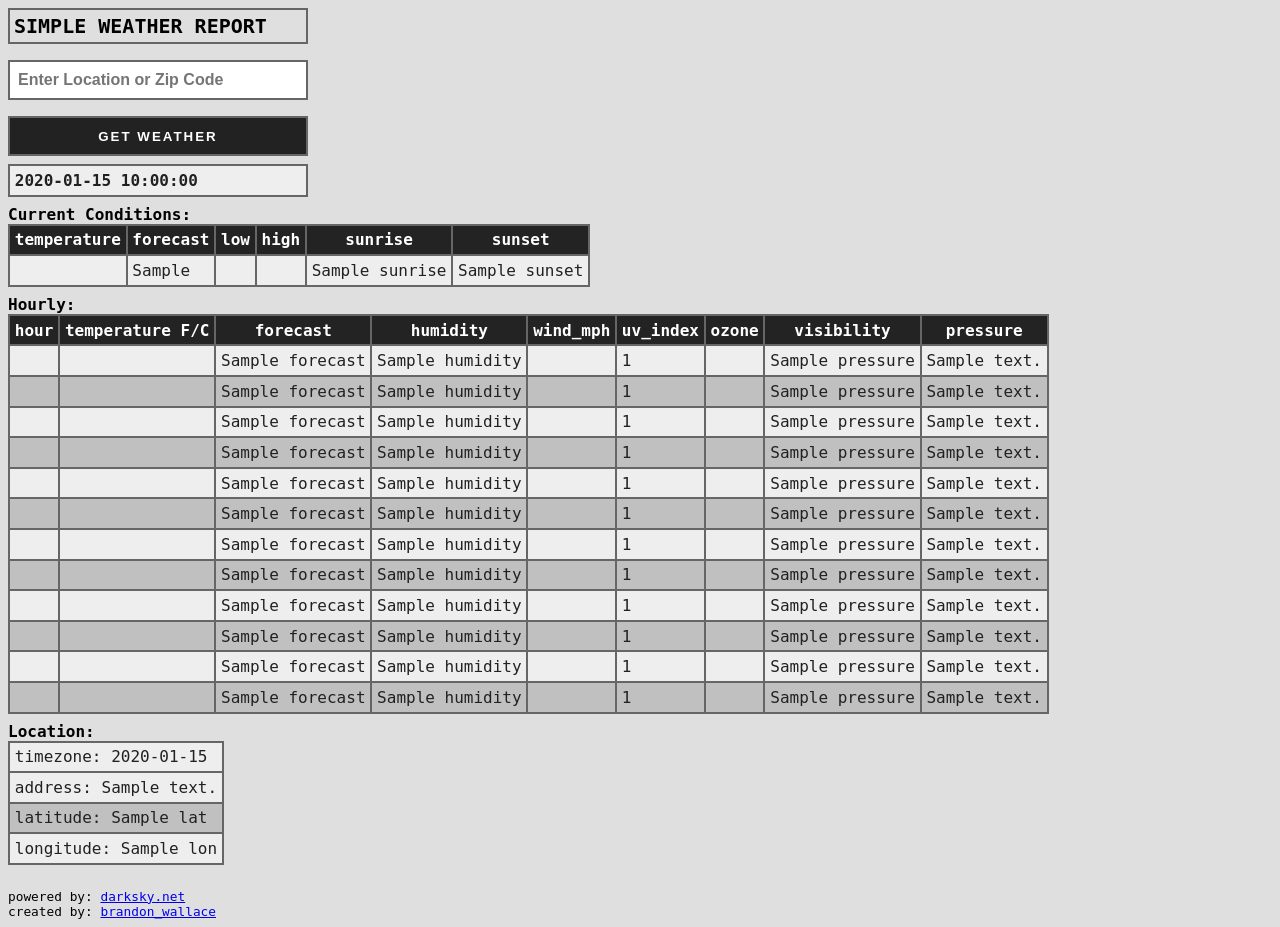
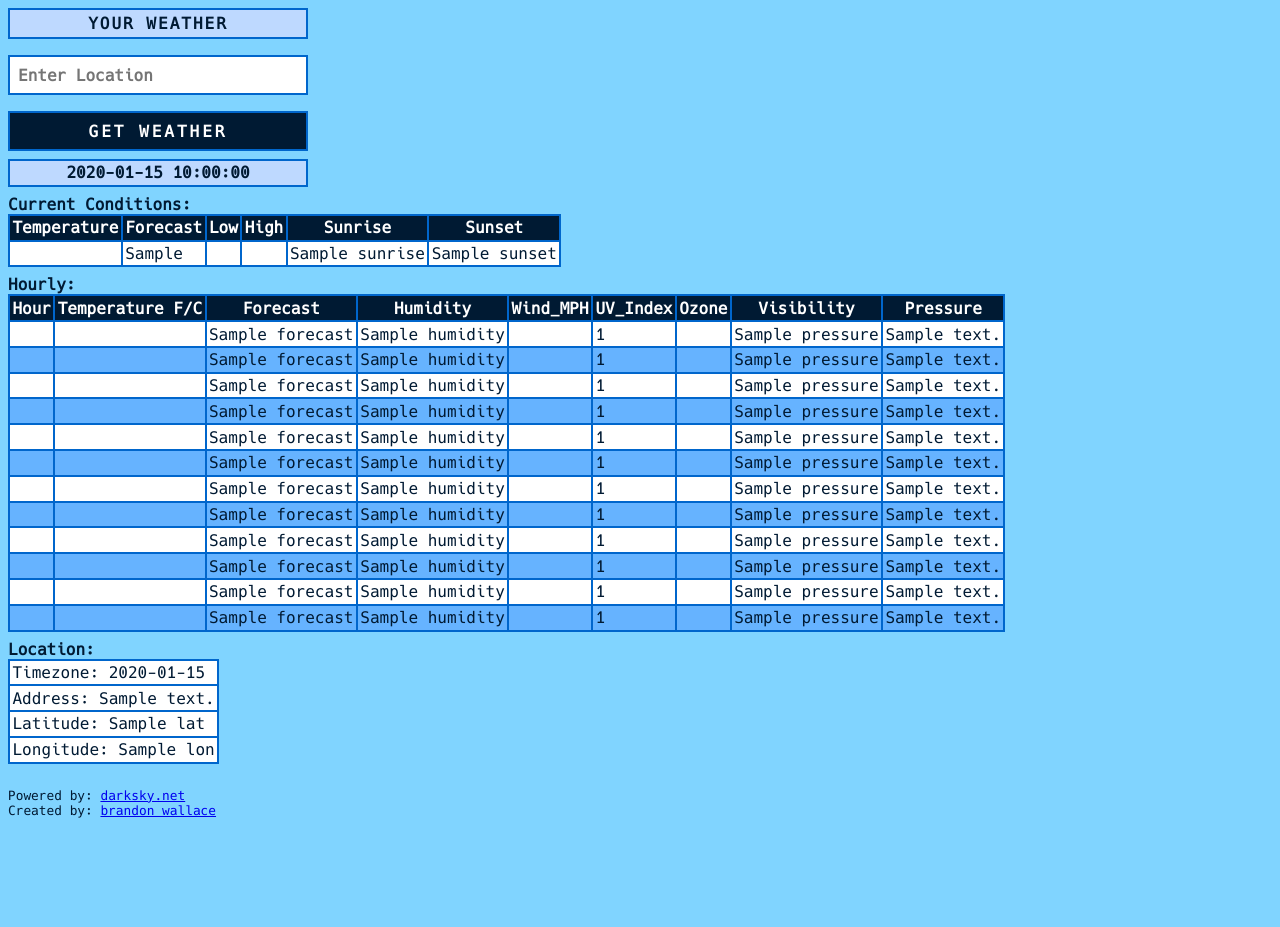
Before and after one commit to brandon-wallace/simpleweatherreport, a Flask app: template application/templates/weather.html in a window 1280 px wide. After the commit the page ends 818 px from the top, so only its background shows below. Run offline with Flask 2, Linux system fonts and the light colour scheme; the template is opened without the code that fills it: values that come from a table or form of the project are taken from there, most other values are stand-ins (such as "Sample title", 1, 10 or a date in 2020).

Commit message:
New look
Changes
* Blue theme
* Removed commented code

Added
* Custom font
* CSS variables
* Favicon

```diff
--- a/application/routes.py
+++ b/application/routes.py
@@ -83,7 +83,7 @@ def get_local_weather():
             hours.append(datetime.fromtimestamp(txt['time']).strftime("%H"))
             temps.append(txt['temperature'])
             temps_celcius.append((int(txt['temperature']) - 32) * 5.0 / 9.0)
-            forecast.append(txt['summary'].lower())
+            forecast.append(txt['summary'])
             humidity.append(txt['humidity'])
             wind_speed.append(txt['windSpeed'])
             uv_index.append(txt['uvIndex'])
--- a/application/static/css/style.css
+++ b/application/static/css/style.css
@@ -1,4 +1,15 @@
+@font-face {
+  font-family: 'Hack-Regular';
+  src: url('../fonts/Hack-Regular.ttf') format('truetype');
+}
+
 :root {
+    --blue: #66B3FF;
+    --white: #FFFFFF;
+    --soft-blue: #80D4FF;
+    --dark-blue: #001A33;
+    --softer-blue: #BED9FF;
+    --medium-blue: #0066CC;
 }
 
 html,
@@ -7,14 +18,15 @@ body {
     padding: 0;
     height: 100%;
     width: 100%;
+    color: var(--dark-blue, #001A33);
 }
 
 body {
     display: flex;
     flex-direction: column;
     justify-content: space-between;
-    background-color: #DFDFDF;
-    font-family: monospace, monospace;
+    font-family: 'Hack-Regular', monospace;
+    background-color: var(--soft-blue, #CCEEFF);
 }
 
 h1, h2, h3, h4, h5, h6, p {
@@ -25,14 +37,16 @@ h1, h2, h3, h4, h5, h6, p {
     width: 100%;
     padding: .25rem;
     max-width: 300px;
+    text-align: center;
     margin-bottom: 1rem;
     box-sizing: border-box;
-    border: 2px solid #666666;
+    background-color: var(--softer-blue, #BED9FF);
+    border: 2px solid var(--medium-blue, #0066CC);
 }
 
 .header__text {
-    width: 100%;
-    font-size: 1.25rem;
+    font-size: 1rem;
+    letter-spacing: 2px;
 }
 
 main {
@@ -57,55 +71,67 @@ form {
     padding: 0 .5rem;
     font-weight: bold;
     margin-bottom: 1rem;
+    font-family: inherit;
     box-sizing: border-box;
-    border: 2px solid #666666;
+    border: 2px solid var(--medium-blue, #0066CC);
 }
 
 .form__btn {
     height: 40px;
-    color: #FFFFFF;
     padding: 0 1rem;
     font-weight: bold;
-    letter-spacing: 2px;
-    border: 2px solid #666666;
+    letter-spacing: 3px;
+    font-size: 1rem;
+    font-family: inherit;
     text-transform: uppercase;
-    background-color: #222222;
+    color: var(--white, #FFFFFF);
+    background-color: var(--dark-blue, #001A33);
+    border: 2px solid var(--medium-blue, #0066CC);
+}
+
+.today {
+    width: 100%;
+    max-width: 300px;
+    background-color: var(--softer-blue, #BED9FF);
+}
+
+.today__text {
+    font-weight: bold;
+    text-align: center;
+    background-color: var(--softer-blue, #BED9FF);
 }
 
 table {
     border-style: solid;
     margin-bottom: .5rem;
     border-collapse: collapse;
-    border: 2px solid #666666;
-    background-color: #EEEEEE;
+    background-color: var(--white, #FFFFFF);
+    border: 2px solid var(--dark-blue, #0066CC);
 }
 
 tr th,
 tr td {
-    color: #212121;
-    padding: .3rem;
-    border: 2px solid #666666;
+    padding: .15rem;
+    box-sizing: border-box;
+    color: var(--dark-blue, #001A33);
+    border: 2px solid var(--medium-blue, #0066CC);
 }
 
 tr th {
-    color: #FFFFFF;
-    background-color: #232323;
-    border: 2px solid #666666;
+    color: var(--white, #FFFFFF);
+    background-color: var(--dark-blue, #001A33);
+    border: 2px solid var(--medium-blue, #0066CC);
 }
 
-tr:nth-child(even) {
-    background-color: #C0C0C0;
+.hourly-table tr:nth-child(even) {
+    background-color: var(--blue, #BED9FF);
 }
 
-.today {
-    width: 100%;
-    max-width: 300px;
+.location-table tr {
+    color: var(--dark-blue, #001A33);
+    background-color: var(--white, #FFFFFF);
+    border: 2px solid var(--dark-blue, #001A33);
 }
-
-.today__text {
-    font-weight: bold;
-}
-
 
 .links {
     display: flex;
--- a/application/templates/base.html
+++ b/application/templates/base.html
@@ -1,12 +1,20 @@
 <!-- application/templates/base.html -->
 <!DOCTYPE html>
 <html lang="en">
+
   <head>
+
     <meta charset="utf-8">
     <meta name="viewport" content="width=device-width, initial-scale=1">
+    <meta http-equiv="X-UA-Compatible" content="ie=edge">
+    <meta name="description" content="A simple weather report ad-free">
+    <meta name="author" content="brandon_wallace">
     <link rel="stylesheet" href="{{ url_for('static', filename='css/style.css') }}">
-    <title>simple weather report</title>
+    <link rel="icon" type="image/png" href="{{ url_for('static', filename='images/sun.png') }}">
+    <title>Your Weather</title>
+
   </head>
+
   <body>
 
     {% block body %}
@@ -14,5 +22,7 @@
     {% endblock %}
 
     <script src="{{ url_for('static', filename='js/script.js') }}"></script>
+
   </body>
+
 </html>
--- a/application/templates/weather.html
+++ b/application/templates/weather.html
@@ -9,13 +9,15 @@
   <header>
 
     <div class="header__title">
-      <h1 class="header__text">SIMPLE WEATHER REPORT</h1>
+
+      <h1 class="header__text">YOUR WEATHER</h1>
+
     </div>
 
     <form action="{{ url_for('get_local_weather') }}" method="POST">
 
       {{ form.csrf_token }}
-      {{ form.address(class_='form__address', placeholder='Enter Location or Zip Code') }}
+      {{ form.address(class_='form__address', placeholder='Enter Location') }}
       {{ form.submit(class_='form__btn') }}
 
     </form>
@@ -26,7 +28,7 @@
 
     <tbody>
       <tr>
-        <td><p class="today__text">{{ date_time if date_time }}<p></td>
+        <td class="today__text">{{ date_time if date_time }}</td>
       </tr>
     </tbody>
 
@@ -34,16 +36,16 @@
 
   <h4>Current Conditions:</h4>
 
-  <table>
+  <table class="current-conditions-table">
 
     <thead>
       <tr>
-        <th>temperature</th>
-        <th>forecast</th>
-        <th>low</th>
-        <th>high</th>
-        <th>sunrise</th>
-        <th>sunset</th>
+        <th>Temperature</th>
+        <th>Forecast</th>
+        <th>Low</th>
+        <th>High</th>
+        <th>Sunrise</th>
+        <th>Sunset</th>
       </tr>
     </thead>
 
@@ -62,20 +64,20 @@
 
   <h4>Hourly:</h4>
 
-    <table>
+    <table class="hourly-table">
 
       <thead>
 
         <tr>
-          <th>hour</th>
-          <th>temperature F/C</th>
-          <th>forecast</th>
-          <th>humidity</th>
-          <th>wind_mph</th>
-          <th>uv_index</th>
-          <th>ozone</th>
-          <th>visibility</th>
-          <th>pressure</th>
+          <th>Hour</th>
+          <th>Temperature F/C</th>
+          <th>Forecast</th>
+          <th>Humidity</th>
+          <th>Wind_MPH</th>
+          <th>UV_Index</th>
+          <th>Ozone</th>
+          <th>Visibility</th>
+          <th>Pressure</th>
         </tr>
 
       </thead>
@@ -102,21 +104,22 @@
 
     <h4>Location:</h4>
 
-    <table>
+    <table class="location-table">
 
       <tr>
-        <td><p>timezone: {{ timezone if timezone }}</p></td>
+        <td>Timezone: {{ timezone if timezone }}</td>
+      </tr>
+
       <tr>
+        <td>Address: {{ local_address if local_address }}</td>
+      </tr>
+
       <tr>
-        <td><p>address: {{ local_address if local_address }}</p></td>
+        <td>Latitude: {{ lat if lat }}</td>
+      </tr>
+
       <tr>
-      <td>
-        <p class="latitude">latitude: {{ lat if lat }}</p>
-      </td>
-      <tr>
-        <td>
-          <p class="longitude">longitude: {{ lon if lon }}</p>
-        </td>
+        <td>Longitude: {{ lon if lon }}</td>
       </tr>
 
     </table>
@@ -126,8 +129,10 @@
   <footer>
 
     <div class="links">
-      <p class="link__item">powered by: <a href="https://darksky.net/poweredby/">darksky.net</a></p>
-      <p class="link__item">created by: <a href="https://github.com/brandon-wallace">brandon_wallace</a></p>
+
+      <p class="link__item">Powered by: <a href="https://darksky.net/poweredby/">darksky.net</a></p>
+      <p class="link__item">Created by: <a href="https://github.com/brandon-wallace">brandon_wallace</a></p>
+
     </div>
 
   </footer>
```
Also changed, not shown: application/templates/index.html (+10 -85 lines), application/static/fonts/Hack-Bold.ttf (added), application/static/fonts/Hack-Regular.ttf (added), application/static/fonts/RobotoMono-Bold.ttf (added), application/static/fonts/RobotoMono-Regular.ttf (added), application/static/images/sun.png (added).
